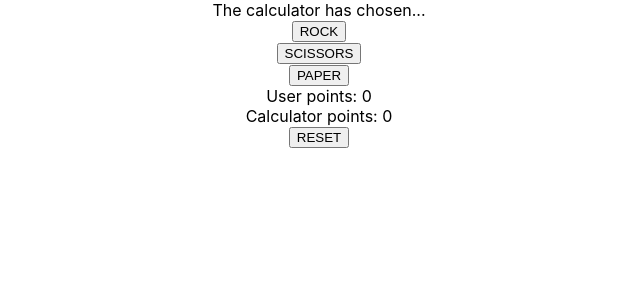
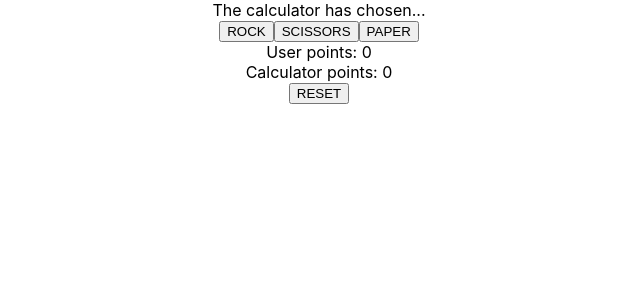
Before and after one commit to lLarryl/morra_cinese, a React app: page / in a window 1280 px wide. Shown: the top 300 px of the page, without its empty margins (321-961 px from the left). Built offline with nearby package versions, Linux system fonts and the light colour scheme; the HTML template or start-up script is replaced by a standard one.

Commit message:
MC-12 fix button AD

```diff
--- a/src/components/Agnostic/Atoms/Button/Button.tsx
+++ b/src/components/Agnostic/Atoms/Button/Button.tsx
@@ -2,11 +2,7 @@ import React, { FC } from 'react';
 
 interface ButtonProps {
   value: string;
-  handler: React.ReactEventHandler;
+  onClickHandler: React.MouseEventHandler;
 }
 
-export const Button: FC<ButtonProps> = ({ handler, value }) => (
-  <div>
-    <button onClick={handler}>{value}</button>
-  </div>
-);
+export const Button: FC<ButtonProps> = ({ onClickHandler, value }) => <button onClick={onClickHandler}>{value}</button>;
--- a/src/components/Custom/Atoms/ResetButton/ResetButton.tsx
+++ b/src/components/Custom/Atoms/ResetButton/ResetButton.tsx
@@ -5,6 +5,6 @@ interface ResetButtonProps {
   resetHandler: React.ReactEventHandler;
 }
 
-const ResetButton: FC<ResetButtonProps> = ({ resetHandler }) => <Button handler={resetHandler} value="RESET" />;
+const ResetButton: FC<ResetButtonProps> = ({ resetHandler }) => <Button onClickHandler={resetHandler} value="RESET" />;
 
 export default ResetButton;
--- a/src/components/Custom/Atoms/UserChoice/UserChoice.tsx
+++ b/src/components/Custom/Atoms/UserChoice/UserChoice.tsx
@@ -6,6 +6,6 @@ interface UserChoiceProps {
   value: string;
 }
 
-const UserChoice: FC<UserChoiceProps> = ({ handleClick, value }) => <Button handler={handleClick} value={value}/>;
+const UserChoice: FC<UserChoiceProps> = ({ handleClick, value }) => <Button onClickHandler={handleClick} value={value}/>;
 
 export default UserChoice;
```
